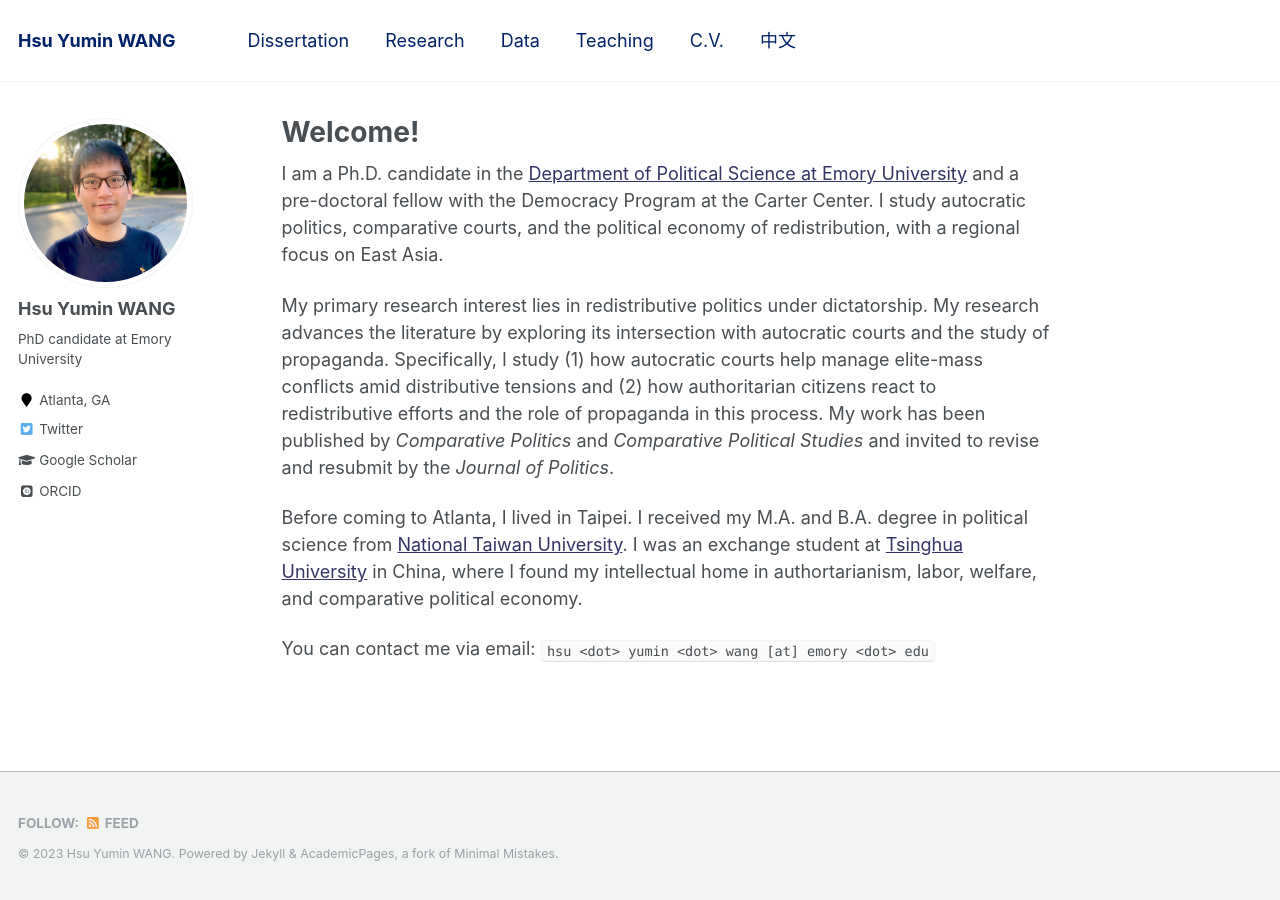
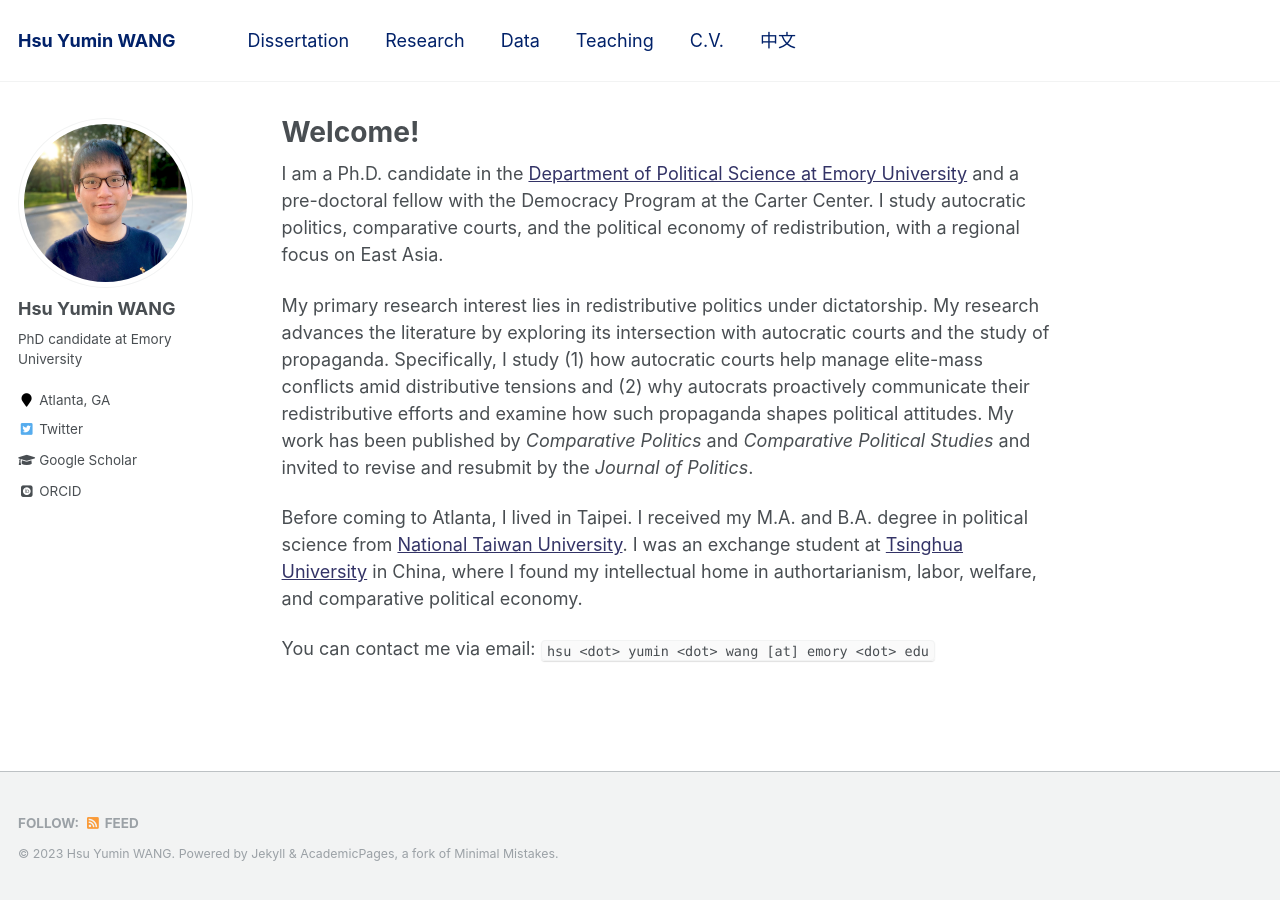
Before and after one commit to hsuyumin/hsuyumin.github.io, a Jekyll site: the page built from _pages/about.md, in a window 1280 px wide. Built offline with Jekyll 4.4.1, drawn with Linux system fonts in a browser that asks for light colours; some web fonts are replaced.

Commit message:
Update about.md

```diff
--- a/_pages/about.md
+++ b/_pages/about.md
@@ -10,7 +10,7 @@ redirect_from:
 
 I am a Ph.D. candidate in the [Department of Political Science at Emory University](http://polisci.emory.edu/home/) and a pre-doctoral fellow with the Democracy Program at the Carter Center. I study autocratic politics, comparative courts, and the political economy of redistribution, with a regional focus on East Asia.
 
-My primary research interest lies in redistributive politics under dictatorship. My research advances the literature by exploring its intersection with autocratic courts and the study of propaganda. Specifically, I study (1) how autocratic courts help manage elite-mass conflicts amid distributive tensions and (2) how authoritarian citizens react to redistributive efforts and the role of propaganda in this process. My work has been published by _Comparative Politics_ and _Comparative Political Studies_ and invited to revise and resubmit by the _Journal of Politics_.
+My primary research interest lies in redistributive politics under dictatorship. My research advances the literature by exploring its intersection with autocratic courts and the study of propaganda. Specifically, I study (1) how autocratic courts help manage elite-mass conflicts amid distributive tensions and (2) why autocrats proactively communicate their redistributive efforts and examine how such propaganda shapes political attitudes. My work has been published by _Comparative Politics_ and _Comparative Political Studies_ and invited to revise and resubmit by the _Journal of Politics_.
 
 Before coming to Atlanta, I lived in Taipei. I received my M.A. and B.A. degree in political science from [National Taiwan University](https://www.ntu.edu.tw/english/). I was an exchange student at [Tsinghua University](https://www.tsinghua.edu.cn/en/) in China, where I found my intellectual home in authortarianism, labor, welfare, and comparative political economy.
 
```
